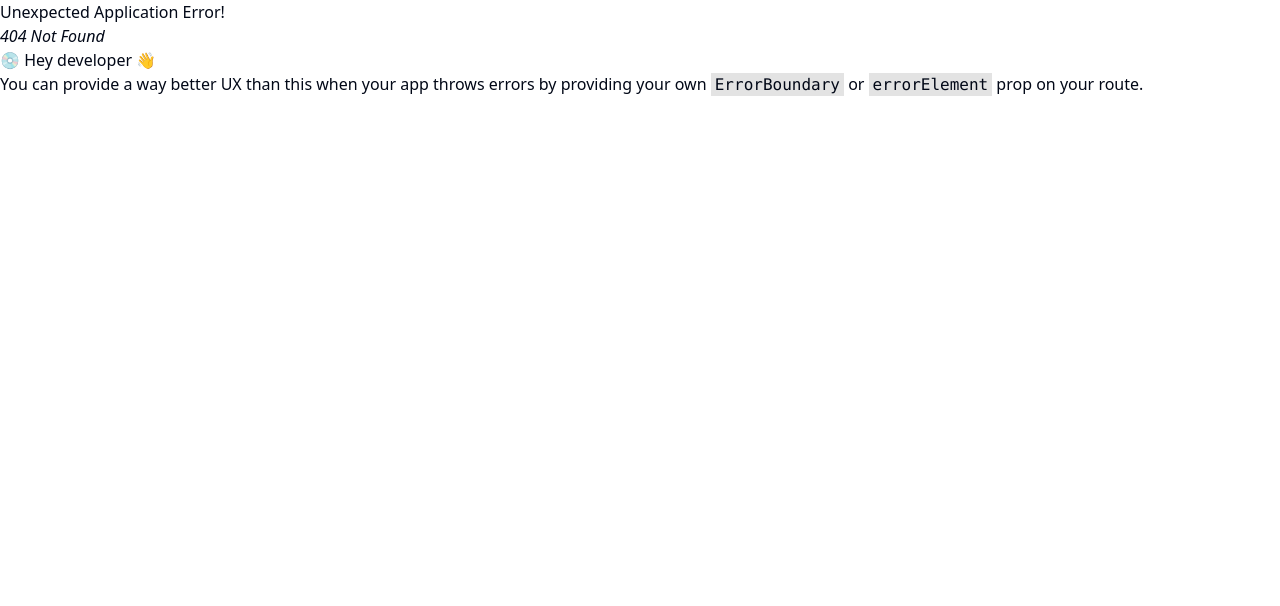
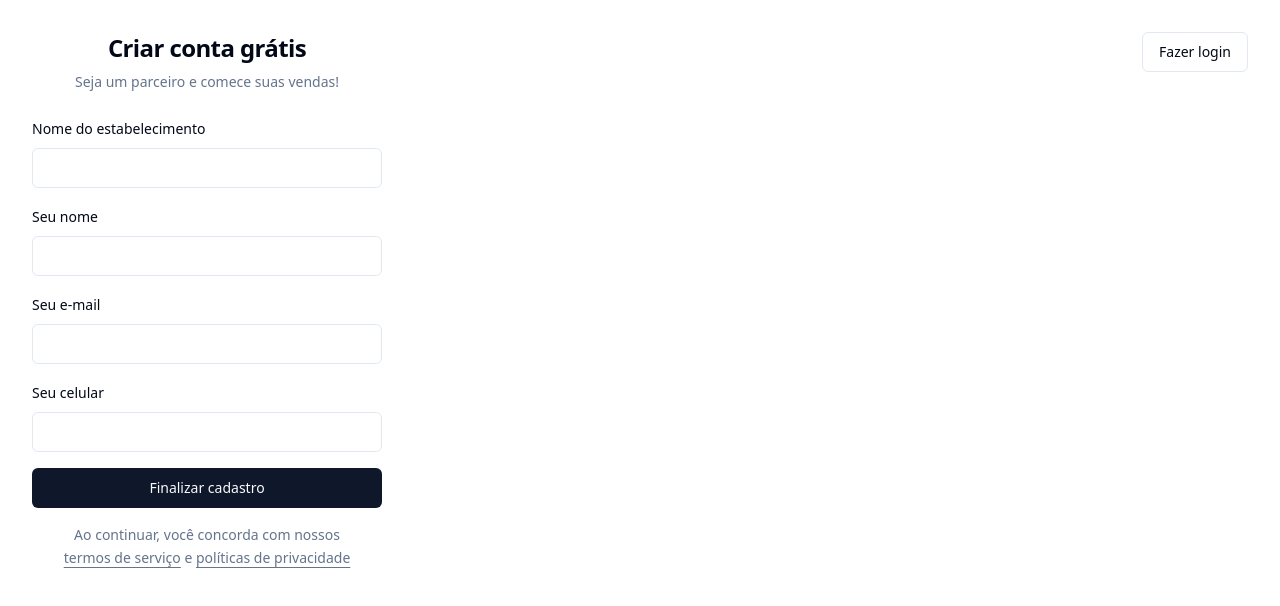
Before and after one commit to LucasAzevedoCosta/API-Restaurante, a React (Vite) app in the folder front-end/: page /sign-up in a window 1280 px wide. Before the commit this address had no page. Shown: the top 606 px of the page. Built offline with nearby package versions, Linux system fonts and the light colour scheme.

Commit message:
:construction: Feat: criando Página: Cadastro de restaurante

```diff
--- a/front-end/src/pages/auth/sign-in.tsx
+++ b/front-end/src/pages/auth/sign-in.tsx
@@ -1,5 +1,6 @@
 import { Helmet } from 'react-helmet'
 import { useForm } from 'react-hook-form'
+import { Link } from 'react-router-dom'
 import { toast } from 'sonner'
 import { z } from 'zod'
 
@@ -44,6 +45,9 @@
       <Helmet title="Login" />
 
       <div className="p-8">
+        <Button variant="outline" asChild className="absolute right-8 top-8">
+          <Link to="/sign-up">Novo estabelecimento</Link>
+        </Button>
         <div className="flex w-[350px] flex-col justify-center gap-6">
           <div className="flex flex-col gap-2 text-center">
             <h1 className="text-2xl font-semibold tracking-tight">
--- /dev/null
+++ b/front-end/src/pages/auth/sign-up.tsx
@@ -0,0 +1,113 @@
+import { Helmet } from 'react-helmet'
+import { useForm } from 'react-hook-form'
+import { Link, useNavigate } from 'react-router-dom'
+import { toast } from 'sonner'
+import { z } from 'zod'
+
+import { Button } from '@/components/ui/button'
+import { Input } from '@/components/ui/input'
+import { Label } from '@/components/ui/label'
+
+const signUpForm = z.object({
+restaurantName: z.string(),
+managerName: z.string(),
+phone: z.string(),
+email: z.string().email(),
+})
+
+type SignUpForm = z.infer<typeof signUpForm>
+
+export function SignUp() {
+const navigate = useNavigate()
+
+const {
+    register,
+    handleSubmit,
+    formState: { isSubmitting },
+} = useForm<SignUpForm>()
+
+async function handleSignUp(data: SignUpForm) {
+    try {
+    console.log(data)
+
+    await new Promise((resolve) => setTimeout(resolve, 2000))
+
+    toast.success('Restaurante cadastrado com sucesso!', {
+        action: {
+        label: 'Login',
+        onClick: () => navigate('/sign-in'),
+        },
+    })
+    } catch (error) {
+    toast.error('Erro ao cadastrar restaurante.')
+    }
+}
+
+return (
+    <>
+    <Helmet title="Cadastro" />
+
+    <div className="p-8">
+        <Button variant="outline" asChild className="absolute right-8 top-8">
+        <Link to="/sign-in">Fazer login</Link>
+        </Button>
+
+        <div className="flex w-[350px] flex-col justify-center gap-6">
+        <div className="flex flex-col gap-2 text-center">
+            <h1 className="text-2xl font-semibold tracking-tight">
+            Criar conta grátis
+            </h1>
+            <p className="text-sm text-muted-foreground">
+            Seja um parceiro e comece suas vendas!
+            </p>
+        </div>
+
+        <form className="space-y-4" onSubmit={handleSubmit(handleSignUp)}>
+            <div className="space-y-2">
+            <Label htmlFor="restaurantName">Nome do estabelecimento</Label>
+            <Input
+                id="restaurantName"
+                type="text"
+                {...register('restaurantName')}
+            />
+            </div>
+
+            <div className="space-y-2">
+            <Label htmlFor="managerName">Seu nome</Label>
+            <Input
+                id="managerName"
+                type="text"
+                {...register('managerName')}
+            />
+            </div>
+
+            <div className="space-y-2">
+            <Label htmlFor="email">Seu e-mail</Label>
+            <Input id="email" type="email" {...register('email')} />
+            </div>
+
+            <div className="space-y-2">
+            <Label htmlFor="phone">Seu celular</Label>
+            <Input id="phone" type="tel" {...register('phone')} />
+            </div>
+
+            <Button disabled={isSubmitting} className="w-full" type="submit">
+            Finalizar cadastro
+            </Button>
+
+            <p className="px-6 text-center text-sm leading-relaxed text-muted-foreground">
+            Ao continuar, você concorda com nossos{' '}
+            <a href="" className="underline underline-offset-4">
+                termos de serviço
+            </a>{' '}
+            e{' '}
+            <a href="" className="underline underline-offset-4">
+                políticas de privacidade
+            </a>
+            </p>
+        </form>
+        </div>
+    </div>
+    </>
+)
+}
```
Also changed, not shown: front-end/src/routes.tsx (+7 -2 lines).
